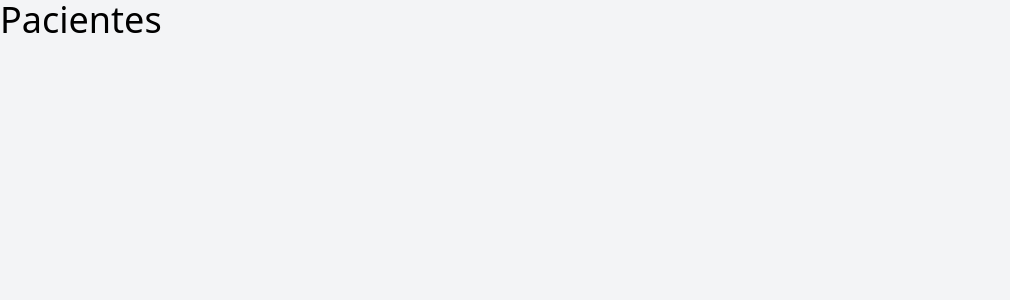
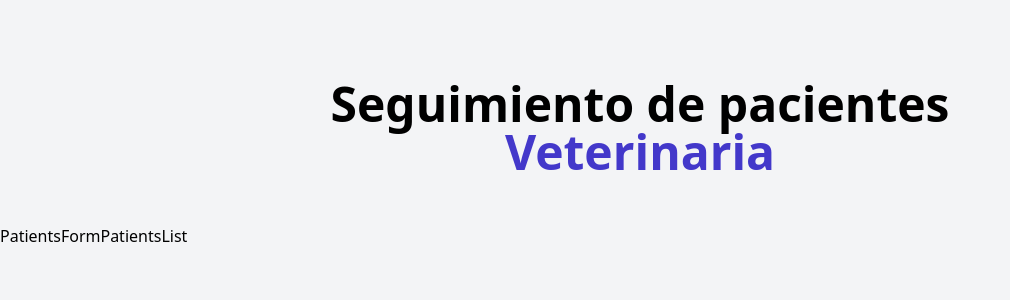
Before and after one commit to lauraherrero/patients_zustand, a React (Vite) app: page / in a window 1280 px wide. Shown: the top 300 px of the page, without its empty margins (0-1010 px from the left). Built offline with nearby package versions, Linux system fonts and the light colour scheme.

Commit message:
Add two components for patients

```diff
--- a/src/App.tsx
+++ b/src/App.tsx
@@ -1,9 +1,20 @@
+import { PatientsForm } from "./components/PatientsForm"
+import { PatientsList } from "./components/PatientsList"
 
 function App() {
 
   return (
     <>
-      <h1 className="text-4xl">Pacientes</h1>
+      <div className="container mx-auto mt-20">
+        <h1 className="font-black text-5xl text-center md:w-2/3 md:mx-auto">
+          Seguimiento de pacientes {''}
+          <span className="text-indigo-700">Veterinaria</span>
+        </h1>
+      </div>
+      <div className="mt-12 md:flex">
+        <PatientsForm />
+        <PatientsList />
+      </div>
     </>
   )
 }
--- /dev/null
+++ b/src/components/PatientsForm.tsx
@@ -0,0 +1,6 @@
+
+export const PatientsForm = () => {
+  return (
+    <div>PatientsForm</div>
+  )
+}
--- /dev/null
+++ b/src/components/PatientsList.tsx
@@ -0,0 +1,6 @@
+
+export const PatientsList = () => {
+  return (
+    <div>PatientsList</div>
+  )
+}
```
